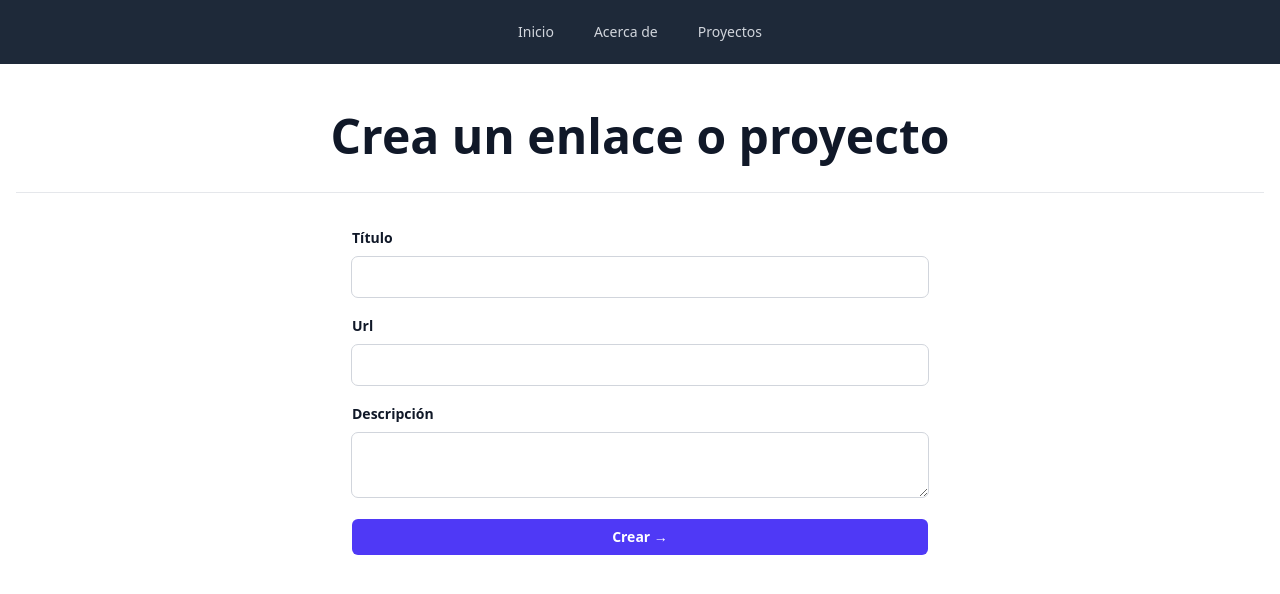
After one commit to fciscoz/web-php, a PHP site: page /resources/links-create.template.php in a window 1280 px wide. The commit adds this page. Shown: the top 594 px of the page. Run offline with PHP 8.4, Linux system fonts and the light colour scheme.

Commit message:
Clase #10

```diff
--- /dev/null
+++ b/resources/links-create.template.php
@@ -0,0 +1,58 @@
+<?php require __DIR__ . '/partials/header.php'; ?>
+
+<div class="border-b border-gray-200 pb-8 mb-8">
+    <h2 class="text-4xl font-semibold text-gray-900 sm:text-5xl text-center">Crea un enlace o proyecto</h2>
+</div>
+
+<div class="w-full max-w-xl mx-auto">
+    <form method="POST">
+        <div class="mb-4">
+            <label class="text-sm font-semibold text-gray-900">Título</label>
+            <div class="mt-2">
+                <input
+                    type="text"
+                    name="title"
+                    class="w-full outline-1 outline-gray-300 rounded-md px-3 py-2 text-gray-900"
+                    value="<?= $_POST['title'] ?? '' ?>">
+            </div>
+        </div>
+
+        <div class="mb-4">
+            <label class="text-sm font-semibold text-gray-900">Url</label>
+            <div class="mt-2">
+                <input
+                    type="text"
+                    name="url"
+                    class="w-full outline-1 outline-gray-300 rounded-md px-3 py-2 text-gray-900"
+                    value="<?= $_POST['url'] ?? '' ?>">
+            </div>
+        </div>
+
+        <div class="mb-4">
+            <label class="text-sm font-semibold text-gray-900">Descripción</label>
+            <div class="mt-2">
+                <textarea
+                    name="description"
+                    rows="2"
+                    class="w-full outline-1 outline-gray-300 rounded-md px-4 py-2 text-gray-900"
+                ><?= $_POST['description'] ?? '' ?></textarea>
+            </div>
+        </div>
+
+        <div class="mt-4">
+            <button type="submit" class="w-full rounded-md bg-indigo-600 hover:bg-indigo-500 text-white px-3 py-2 text-center text-sm font-semibold">
+                Crear &rarr;
+            </button>
+        </div>
+    </form>
+
+    <?php if (!empty($errors)): ?>
+    <ul class="mt-4 text-red-500">
+        <?php foreach ($errors as $error): ?>
+        <li class="text-xs">&rarr; <?= $error ?></li>
+        <?php endforeach; ?>
+    </ul>
+    <?php endif; ?>
+</div>
+
+<?php require __DIR__ . '/partials/footer.php'; ?>
--- a/routes/web.php
+++ b/routes/web.php
@@ -5,4 +5,5 @@ return [
   '/post' => 'app/Controllers/post.php',
   '/about' => 'app/Controllers/about.php',
   '/links' => 'app/Controllers/links.php',
+  '/links/create' => 'app/Controllers/links-create.php',
 ];
```
Also changed, not shown: app/Controllers/links-create.php (added, +34 -0 lines).
